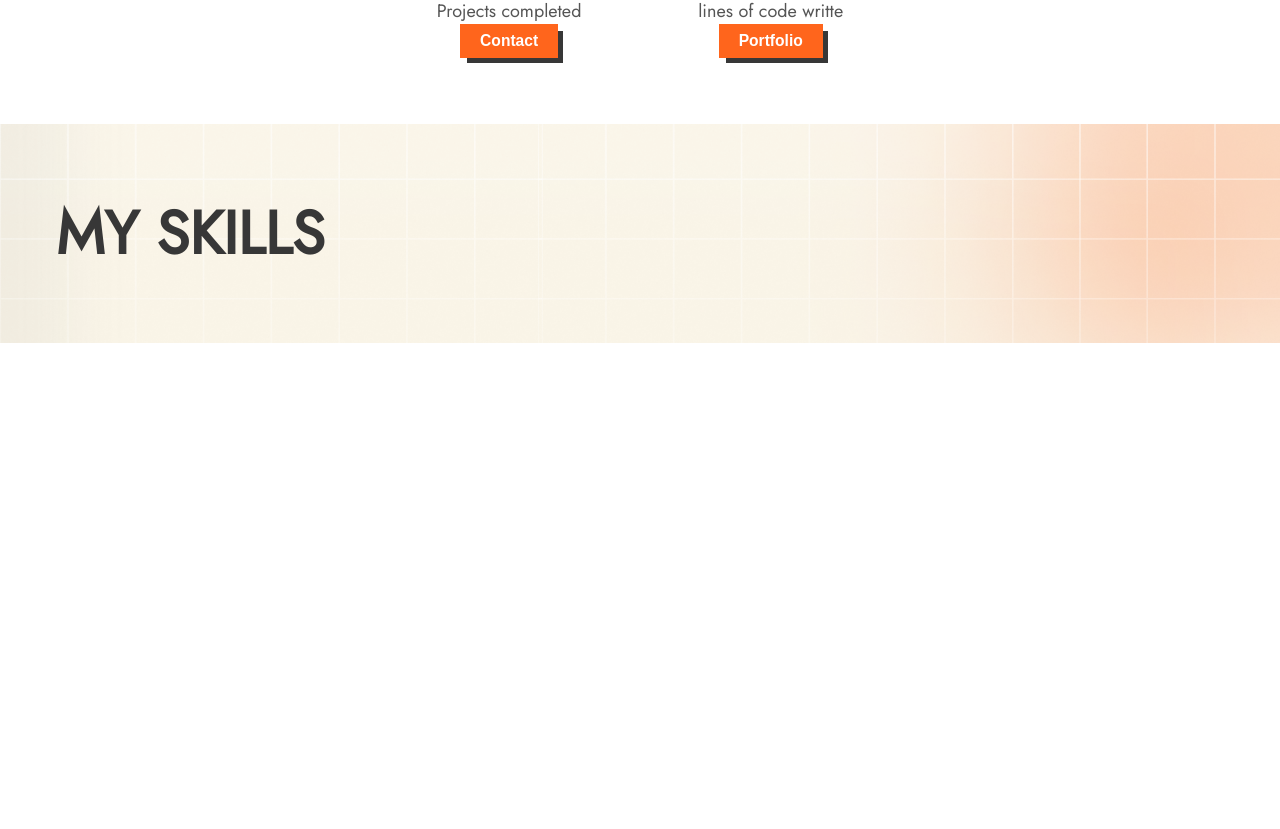
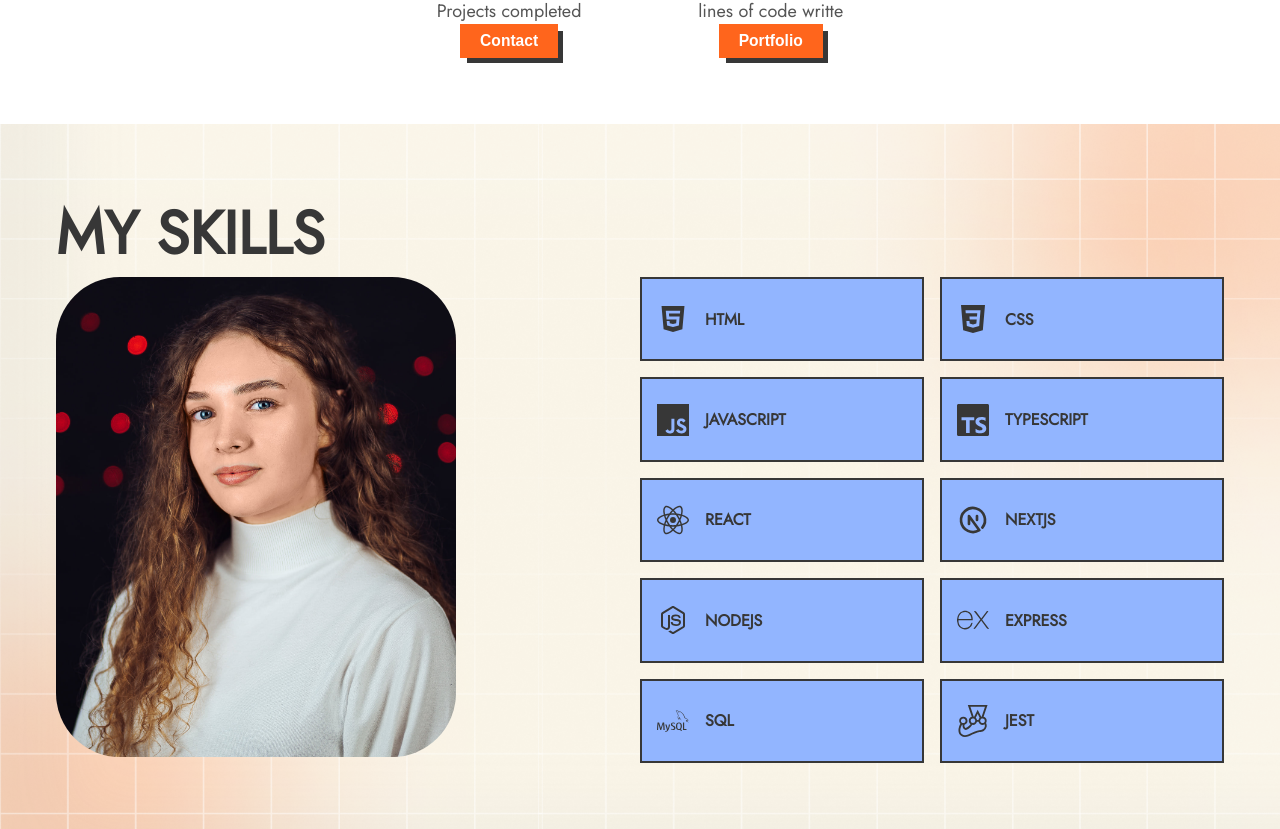
Before and after one commit to simz14/NEXTJS-portfolio, a Next.js app: page / in a window 1280 px wide. Shown: the part 822-1651 px from the top of the page. Before the commit the page ends 1165 px from the top, so only its background shows below. Built offline with nearby package versions, Linux system fonts and the light colour scheme.

Commit message:
skills-boxes

```diff
--- a/app/about/page.jsx
+++ /dev/null
@@ -1,5 +0,0 @@
-const About = () => {
-  return <h1>About</h1>;
-};
-
-export default About;
--- /dev/null
+++ b/app/components/ColoredBox.jsx
@@ -0,0 +1,28 @@
+"use client";
+
+import React from "react";
+
+const ColoredBox = ({ children, color }) => {
+  return (
+    <>
+      <div>{children}</div>
+      <style jsx>{`
+        div {
+          align-items: center;
+          border: 2px solid #373737;
+          box-shadow: 0 0 0 0 #373737;
+          display: flex;
+          padding: 15px;
+          transition: all 0.35s ease;
+          background-color: ${color};
+          gap: 1rem;
+        }
+        div:hover {
+          box-shadow: 3px 3px 0 0 #373737;
+        }
+      `}</style>
+    </>
+  );
+};
+
+export default ColoredBox;
--- a/app/components/home/DescriptionSection.jsx
+++ b/app/components/home/DescriptionSection.jsx
@@ -34,14 +34,6 @@
     .imageWrapper {
       display: flex;
       justify-content: center;
-      img {
-        position: relative;
-        object-fit: cover;
-        height: 30rem;
-        width: 25rem;
-        z-index: 9999;
-        border-radius: 4rem;
-      }
     }
   }
   @media (max-width: 1000px) {
@@ -50,16 +42,6 @@
       .introtext {
         align-items: center;
         text-align: center;
-      }
-    }
-  }
-  @media (max-width: 500px) {
-    .contentWrapper {
-      .imageWrapper {
-        img {
-          height: 20rem;
-          width: 15rem;
-        }
       }
     }
   }
--- a/app/components/home/SkillsSection.jsx
+++ b/app/components/home/SkillsSection.jsx
@@ -1,6 +1,20 @@
 "use client";
+import ColoredBox from "../ColoredBox";
 import Container from "../Container";
 import styled from "styled-components";
+import cvphoto from "../../../public/ofiSimona.jpg";
+import Image from "next/image";
+import { AiFillHtml5 } from "react-icons/ai";
+import { IoLogoCss3, IoLogoNodejs } from "react-icons/io";
+import {
+  SiExpress,
+  SiJavascript,
+  SiJest,
+  SiMysql,
+  SiReact,
+  SiTypescript,
+} from "react-icons/si";
+import { TbBrandNextjs } from "react-icons/tb";
 
 const SkillsSectionWrapper = styled.div`
   width: 100%;
@@ -10,11 +24,33 @@
   background-size: cover;
 
   .contentWrapper {
+    width: 100%;
     display: flex;
+    flex-direction: column;
     padding: 50px 0;
     position: relative;
     z-index: 999;
-    max-width: 640px;
+    .content {
+      display: grid;
+      grid-template-columns: 1fr 1fr;
+      .cvphoto {
+        position: relative;
+        object-fit: cover;
+        height: 30rem;
+        width: 25rem;
+        z-index: 9999;
+        border-radius: 4rem;
+      }
+      .boxes {
+        display: grid;
+        grid-template-columns: 1fr 1fr;
+        gap: 1rem;
+        svg {
+          height: 2rem;
+          width: 2rem;
+        }
+      }
+    }
 
     @media (max-width: 1000px) {
       .contentWrapper {
@@ -30,6 +66,53 @@
       <Container>
         <div className="contentWrapper">
           <h1>MY SKILLS</h1>
+          <div className="content">
+            <div>
+              <Image className="cvphoto" src={cvphoto} alt="simona" />
+            </div>
+            <div className="boxes">
+              <ColoredBox color="#9bd3d0">
+                <AiFillHtml5 />
+                <h4>HTML</h4>
+              </ColoredBox>
+              <ColoredBox color="#ffc107">
+                <IoLogoCss3 />
+                <h4>CSS</h4>
+              </ColoredBox>
+              <ColoredBox color="#feccb5">
+                <SiJavascript />
+                <h4>JAVASCRIPT</h4>
+              </ColoredBox>
+              <ColoredBox color="#92b5ff">
+                <SiTypescript />
+                <h4>TYPESCRIPT</h4>
+              </ColoredBox>
+              <ColoredBox color="#c4d39b">
+                <SiReact />
+                <h4>REACT</h4>
+              </ColoredBox>
+              <ColoredBox color="#d2ceff">
+                <TbBrandNextjs />
+                <h4>NEXTJS</h4>
+              </ColoredBox>
+              <ColoredBox color="#9bd3d0">
+                <IoLogoNodejs />
+                <h4>NODEJS</h4>
+              </ColoredBox>
+              <ColoredBox color="#ffc107">
+                <SiExpress />
+                <h4>EXPRESS</h4>
+              </ColoredBox>
+              <ColoredBox color="#feccb5">
+                <SiMysql />
+                <h4>SQL</h4>
+              </ColoredBox>
+              <ColoredBox color="#92b5ff">
+                <SiJest />
+                <h4>JEST</h4>
+              </ColoredBox>
+            </div>
+          </div>
         </div>
       </Container>
     </SkillsSectionWrapper>
```
